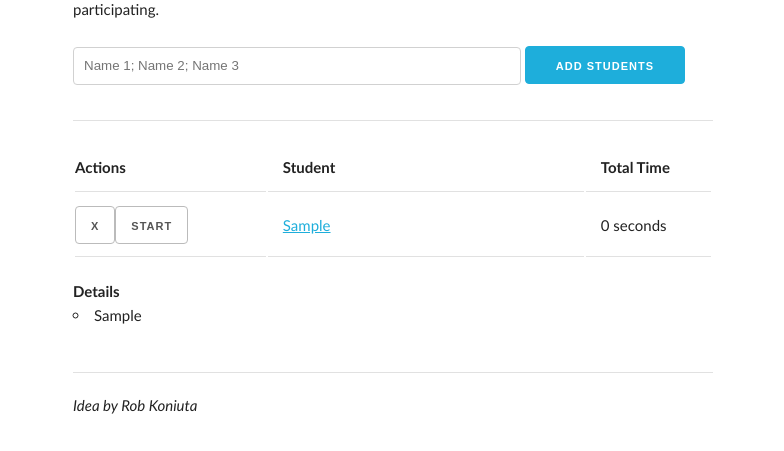
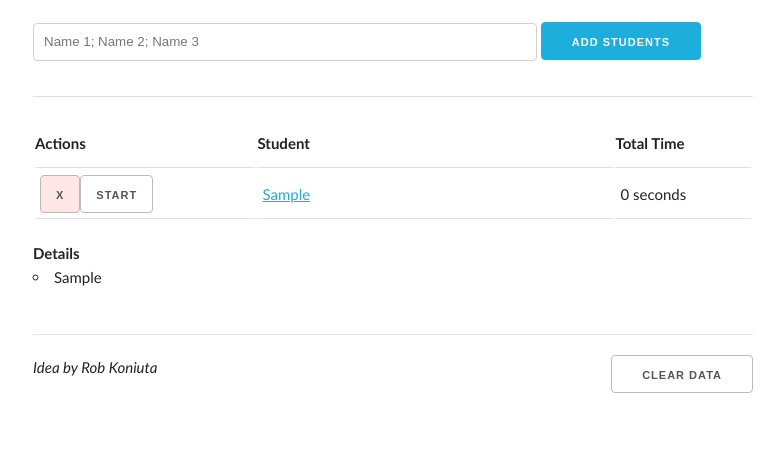
Before and after one commit to Apexal/actio, a plain HTML site: page index.html in a window 1280 px wide. Both pictures are taken after typing "Sample" into the empty fields and a click on the button "ADD STUDENTS". Shown: the part 167-618 px from the top of the page, without its empty margins (247-1031 px from the left). Drawn offline with nearby package versions, Linux system fonts and the light colour scheme.

Commit message:
Improved CSS and layout

```diff
--- a/index.html
+++ b/index.html
@@ -58,7 +58,10 @@
       </div>
 
       <hr>
-      <i>Idea by Rob Koniuta</i>
+      <div class="row">
+        <button class="u-pull-right">Clear Data</button>
+        <i>Idea by Rob Koniuta</i>
+      </div>
     </div>
 
     <script src="script.js"></script>
--- a/script.js
+++ b/script.js
@@ -111,7 +111,7 @@ function updateDisplay() {
     	- 12:40:23 to 14:03:30 (90 seconds)
   */
   detailsList.innerHTML = Object.keys(students).map(s => {
-    let html = '<li>';
+    let html = '<li class="time-run one-half column">';
 
     // Student Name
     html += s;
--- a/style.css
+++ b/style.css
@@ -6,7 +6,7 @@ body {
 
 body {
   font-family: 'Trebuchet MS';
-  max-width: 800px;
+  max-width: 900px;
   margin: 0 auto;
 }
 
@@ -44,6 +44,18 @@ td.active {
   margin-bottom: 20px;
 }
 
+#time-table th {
+  padding: 12px 0px;
+}
+
+#time-table-body td {
+  padding: 5px;
+}
+
+.remove-student-button {
+  background-color: #ffe6e6;
+}
+
 .action-button, .remove-student-button {
   margin: 0;
   padding-left: 15px;
@@ -58,6 +70,14 @@ td.active {
   margin-bottom: 10px;
 }
 
+#details-list .time-run li {
+  margin: 0 !important;
+}
+
+#details-list .time-run ul {
+  margin-top: 0;
+}
+
 .warning {
   color: red;
   font-style: italic;
```
